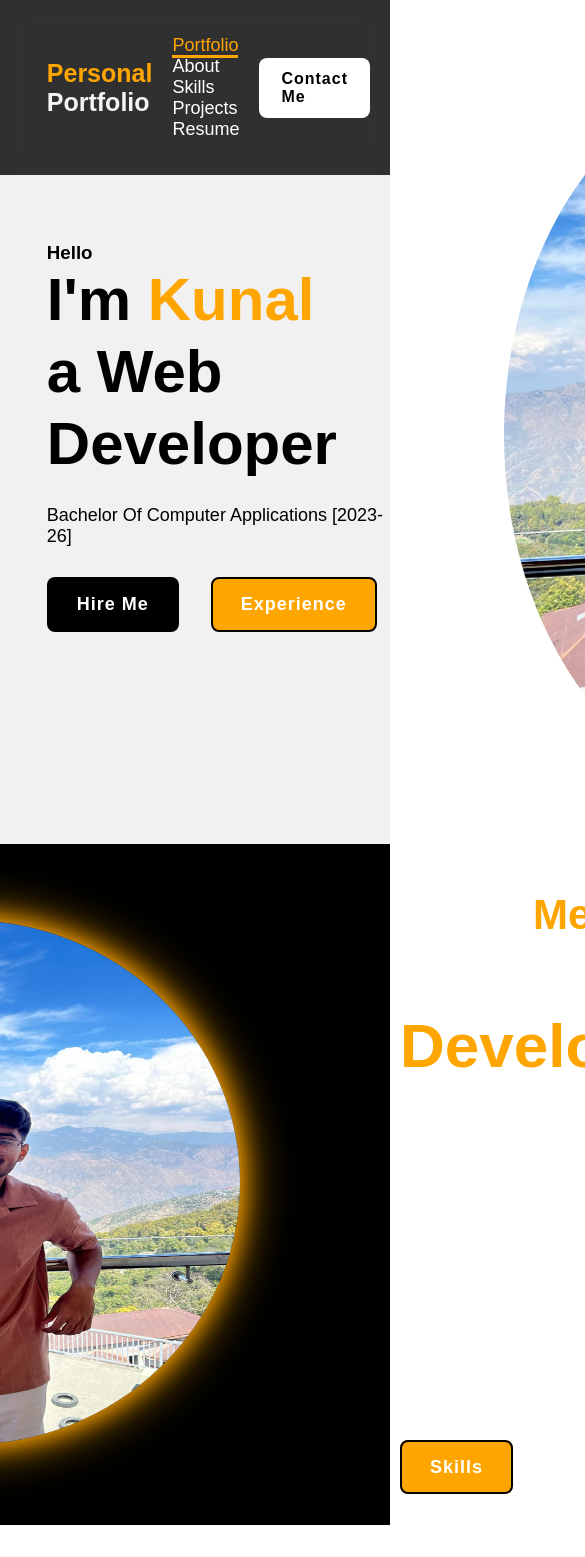
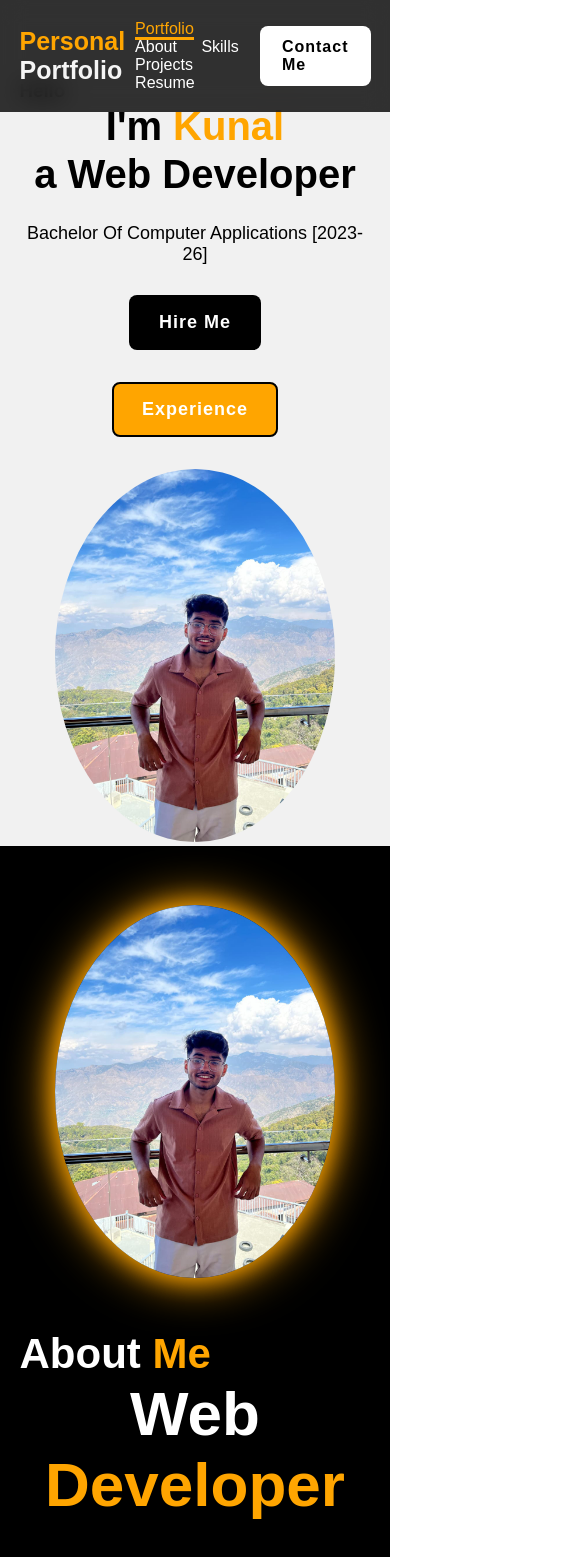
Before and after one commit to Kunal6t9/CodSoft_level1_task1, a plain HTML site: page index.html in a window 390 px wide. Shown: the top 1557 px of the page, 585 px wide, since content can reach past the window. Drawn offline with Linux system fonts and the light colour scheme.

Commit message:
Updated style.css with new changes

```diff
--- a/style.css
+++ b/style.css
@@ -344,3 +344,58 @@ span{
   margin-top: 60px;
   font-size: 0.9rem;
 }
+@media (max-width: 1024px) {
+  .header {
+    padding: 20px 5%;
+  }
+
+  .navbar a {
+    margin: 0 10px;
+    font-size: 16px;
+  }
+
+  .home {
+    flex-direction: column;
+    gap: 2em;
+    padding: 80px 5% 0;
+    text-align: center;
+  }
+
+  .img-box img {
+    width: 80%;
+    max-width: 350px;
+  }
+
+  .home-content h1 {
+    font-size: 40px;
+  }
+
+  .btn-box {
+    flex-direction: column;
+    align-items: center;
+    width: 100%;
+  }
+
+  .about, .skill {
+    flex-direction: column;
+    gap: 3em;
+    padding: 15% 5%;
+    text-align: center;
+  }
+
+  .about-img img,
+  .skill-img img {
+    width: 80%;
+    max-width: 350px;
+    height: auto;
+  }
+
+  .project-boxes {
+    flex-direction: column;
+    align-items: center;
+  }
+
+  .boxes {
+    width: 90%;
+  }
+}
```
